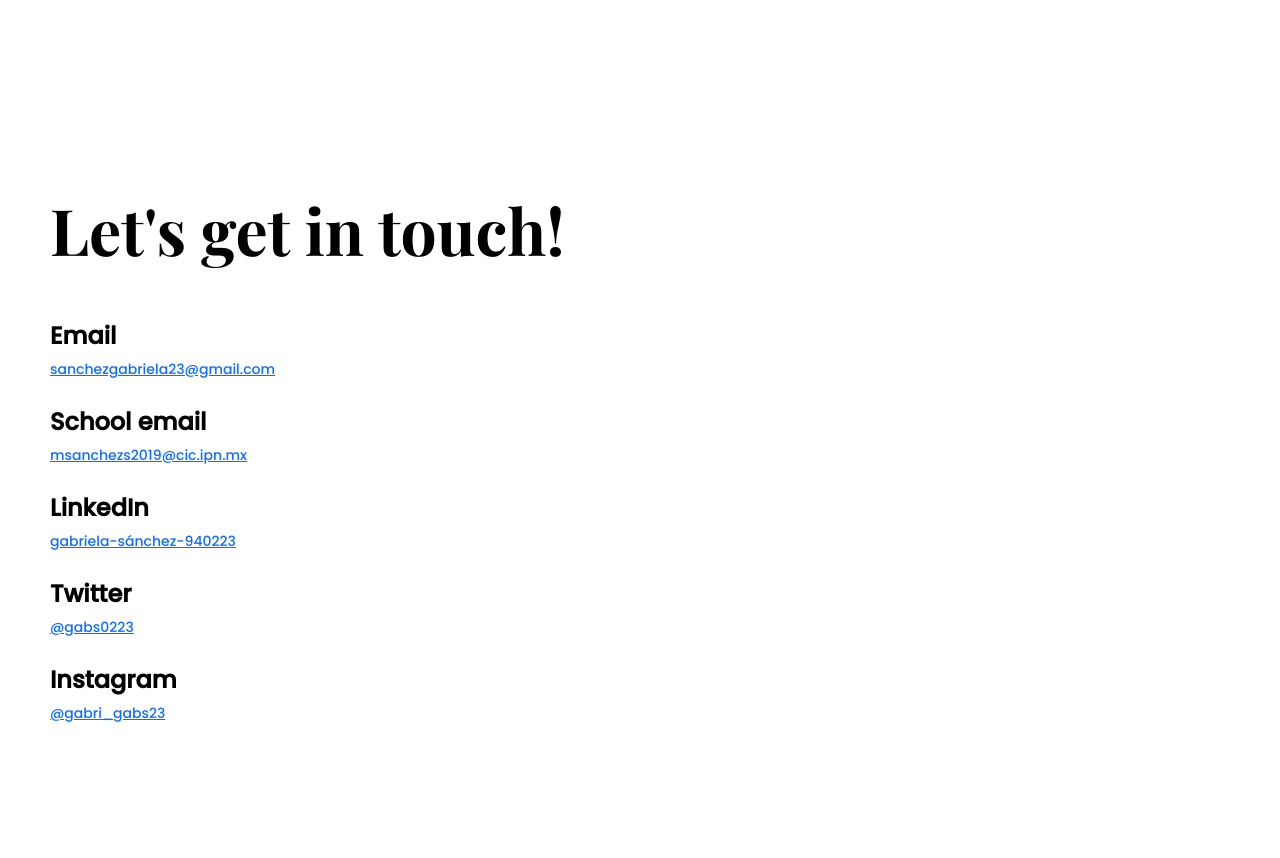
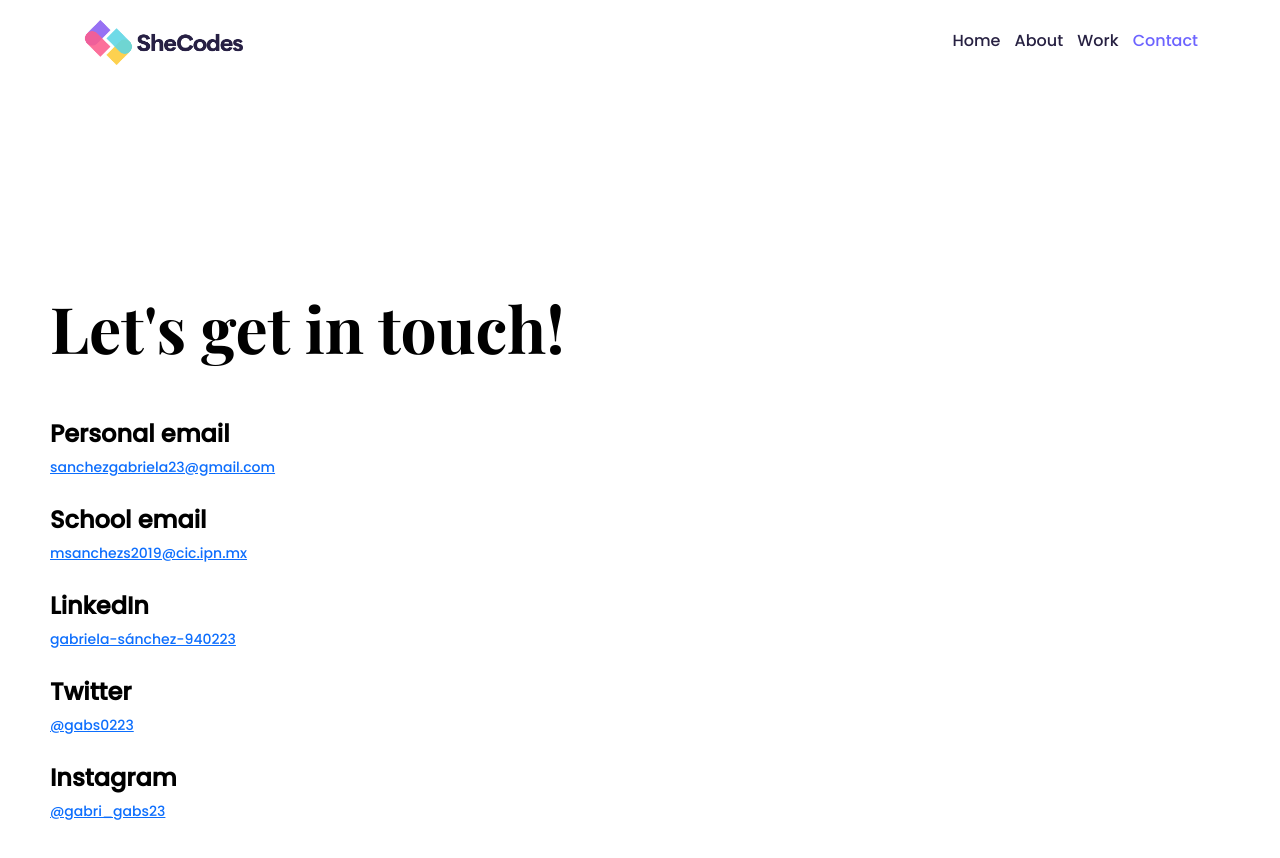
Before and after one commit to Gabs0223/figma-portfolio, a plain HTML site: page contact.html in a window 1280 px wide. Drawn offline with nearby package versions, Linux system fonts and the light colour scheme.

Commit message:
Added navigation bar

```diff
--- a/contact.html
+++ b/contact.html
@@ -24,10 +24,30 @@
     <title>Contact</title>
   </head>
   <body>
+    <div class="container">
+      <nav class="d-flex justify-content-between">
+        <a href="index.html">
+          <img
+            src="images/shecodes.png"
+            class="logo d-none d-md-block text-left"
+            alt="shecodes logo" />
+          <img
+            src="images/logo-small.jpg"
+            class="logo d-block d-md-none text-left"
+            alt="shecodes logo mini"
+        /></a>
+        <ul>
+          <li><a href="index.html">Home</a></li>
+          <li><a href="about.html">About</a></li>
+          <li><a href="work.html">Work</a></li>
+          <li class="active"><a href="contact.html">Contact</a></li>
+        </ul>
+      </nav>
+    </div>
     <div class="content-container">
       <div class="content">
         <h1 class="mb-5">Let's get in touch!</h1>
-        <h3>Email</h3>
+        <h3>Personal email</h3>
         <p>
           <a href="mailto:sanchezgabriela23@gmail.com"
             >sanchezgabriela23@gmail.com</a
--- a/styles/portfolio.css
+++ b/styles/portfolio.css
@@ -109,6 +109,36 @@ p {
   max-width: 300px;
 }
 
+.logo {
+  max-height: 45px;
+}
+
+nav {
+  padding: 20px 0;
+}
+
+nav ul {
+  padding: 0;
+}
+
+nav li {
+  display: inline;
+  list-style: none;
+  line-height: 42px;
+  margin-left: 10px;
+}
+
+nav a {
+  text-decoration: none;
+  color: #272142;
+  transition: all 150ms ease-in-out;
+}
+
+nav a:hover,
+nav li.active a {
+  color: var(--branding-color);
+}
+
 @media (max-width: 900px) {
   h1 {
     font-size: 44px;
```
Also changed, not shown: about.html (+20 -0 lines), index.html (+20 -0 lines), work.html (+20 -0 lines), images/logo-small.jpg (added), images/shecodes.png (added), images/shecodes_mini.png (added).
